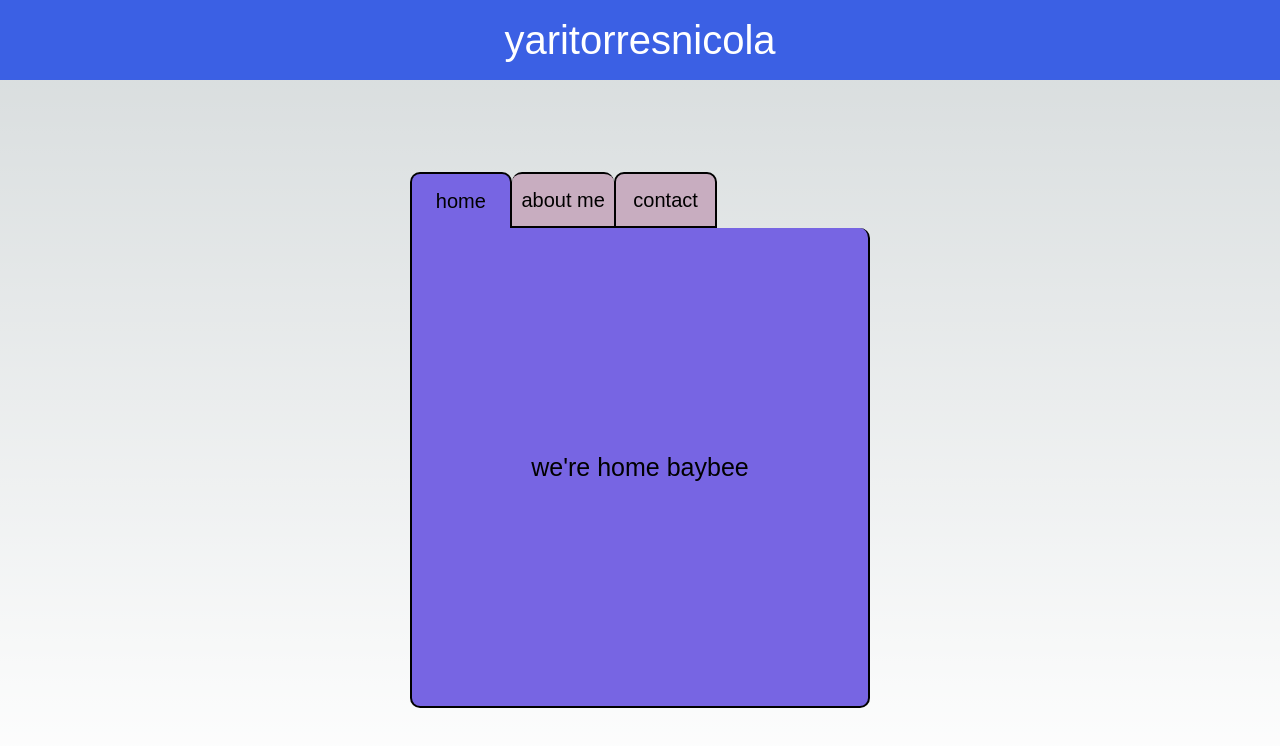
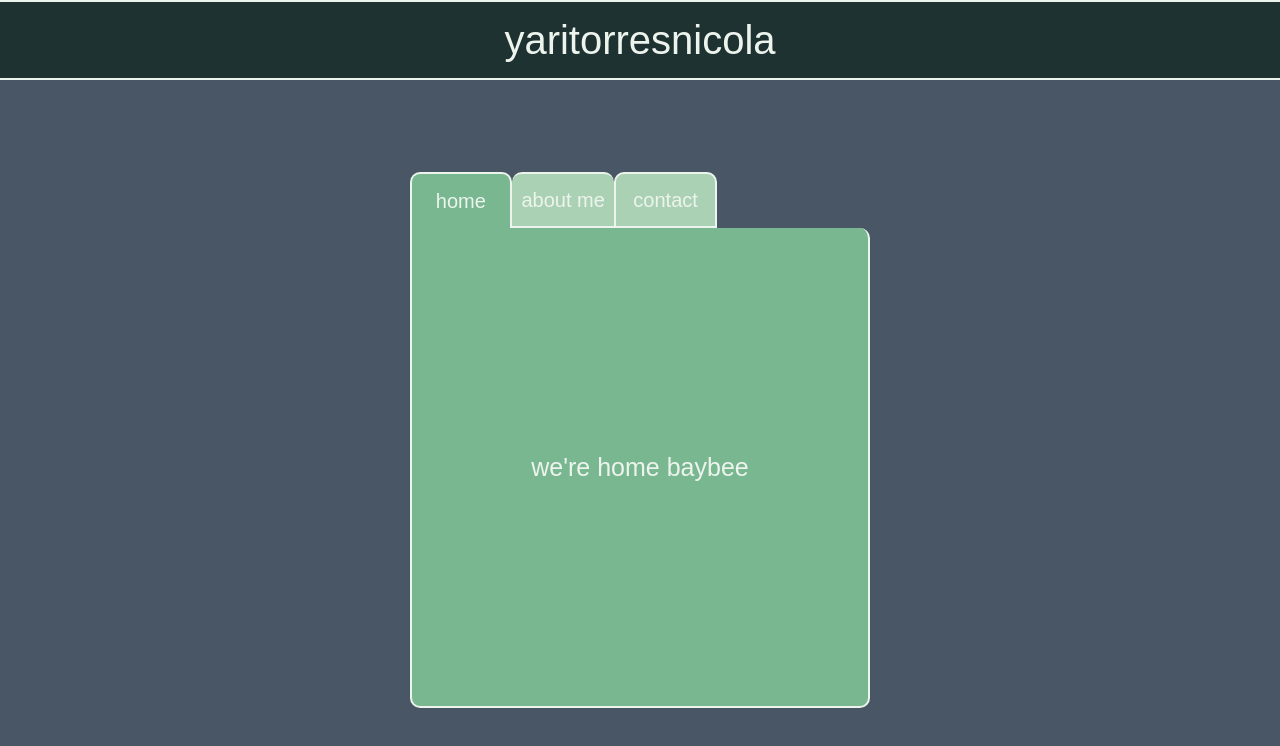
Before and after one commit to yaritorres/portfolio, a Next.js app: page / in a window 1280 px wide. Shown: the top 746 px of the page. Built offline with nearby package versions, Linux system fonts and the light colour scheme.

Commit message:
playing around with colors for tabs and bodies

```diff
--- a/app/components/TabMatrix.tsx
+++ b/app/components/TabMatrix.tsx
@@ -7,27 +7,21 @@ export default function TabMatrix() {
   const [activeTab, setActiveTab] = useState('home');
   const homeBodyStyles = {
     display: activeTab === 'home' ? 'flex' : 'none',
-    backgroundColor: activeTab === 'home' ? '#7765E3' : '#C8ADC0',
   }
   const homeHeaderStyles = {
     borderBottom: activeTab === 'home' ? 'none' : 'black solid 2px',
-    backgroundColor: activeTab === 'home' ? '#7765E3' : '#C8ADC0',
   }
   const aboutBodyStyles = {
     display: activeTab === 'about' ? 'block' : 'none',
-    backgroundColor: activeTab === 'about' ? '#7765E3' : '#C8ADC0',
   }
   const aboutHeaderStyles = {
     borderBottom: activeTab === 'about' ? 'none' : 'black solid 2px',
-    backgroundColor: activeTab === 'about' ? '#7765E3' : '#C8ADC0',
   }
   const contactBodyStyles = {
     display: activeTab === 'contact' ? 'flex' : 'none',
-    backgroundColor: activeTab === 'contact' ? '#7765E3' : '#C8ADC0',
   }
   const contactHeaderStyles = {
     borderBottom: activeTab === 'contact' ? 'none' : 'black solid 2px',
-    backgroundColor: activeTab === 'contact' ? '#7765E3' : '#C8ADC0',
   }
 
   const animateBodyText = {
@@ -36,8 +30,8 @@ export default function TabMatrix() {
   }
 
   const animateTabHeader = {
-    fadeColorIn: { backgroundColor: '#7765E3' },
-    fadeColorOut: { backgroundColor: '#C8ADC0' }
+    fadeColorIn: { backgroundColor: '#79B791', borderBottom: 'transparent' },
+    fadeColorOut: { backgroundColor: '#ABD1B5', borderBottom: 'solid 2px #EDF4ED' }
   }
 
   return (
@@ -45,7 +39,7 @@ export default function TabMatrix() {
       { /* HEADERS */ }
       <div className={styles.headerContainer}>
         <motion.div
-          animate={ activeTab === 'home' ? 'fadeIn' : 'fadeOut' }
+          animate={ activeTab === 'home' ? 'fadeColorIn' : 'fadeColorOut' }
           variants={animateTabHeader}
           transition={{ duration: 0.2 }}
           className={`${styles.homeHeader} ${styles.tabHeader}`}
--- a/app/styles/navbar.module.css
+++ b/app/styles/navbar.module.css
@@ -1,5 +1,7 @@
 .navbar {
-  background-color: #3B60E4;
+  background-color: #1E3231;
+  border-top: solid 2px #EDF4ED;
+  border-bottom: solid 2px #EDF4ED;
   max-width: 100vw;
   width: 100vw;
   height: 10vh;
@@ -9,7 +11,7 @@
   align-items: center;
   font-family: 'Atkinson Hyperlegible', sans-serif;
   font-size: 40px;
-  color: white;
+  color: #EDF4ED;
 }
 
 .nameContainer {
--- a/app/styles/page.module.css
+++ b/app/styles/page.module.css
@@ -1,3 +1,4 @@
 .main {
   min-height: 100vh;
+  background-color: #485665;
 }
--- a/app/styles/tabMatrix.module.css
+++ b/app/styles/tabMatrix.module.css
@@ -14,20 +14,20 @@
 }
 
 .tabHeader {
+  border: #EDF4ED solid 2px;
+  border-bottom: none;
+  color: #EDF4ED;
   height: 7vh;
   width: 8vw;
-}
-
-.homeHeader {
-  border: black solid 2px;
-  border-bottom: none;
-  border-radius: 10px 10px 0px 0px;
   display: flex;
   justify-content: center;
   align-items: center;
   font-family: 'Atkins Hyperlegible', sans-serif;
   font-size: 20px;
-  background-color: '#C8ADC0';
+}
+
+.homeHeader {
+  border-radius: 10px 10px 0px 0px;
 }
 
 .homeBody {
@@ -37,16 +37,9 @@
 }
 
 .aboutHeader {
-  border: black solid 2px;
-  border-bottom: none;
   border-left: transparent;
   border-right: transparent;
   border-radius: 10px 10px 0px 0px;
-  display: flex;
-  justify-content: center;
-  align-items: center;
-  font-family: 'Atkins Hyperlegible', sans-serif;
-  font-size: 20px;
 }
 
 .aboutImage {
@@ -56,14 +49,7 @@
 }
 
 .contactHeader {
-  border: black solid 2px;
-  border-bottom: none;
   border-radius: 10px 10px 0px 0px;
-  display: flex;
-  justify-content: center;
-  align-items: center;
-  font-family: 'Atkins Hyperlegible', sans-serif;
-  font-size: 20px;
 }
 
 .contactBody {
@@ -83,9 +69,11 @@
   display: flex;
   align-items: center;
   justify-content: center;
-  border: black solid 2px;
+  border: #EDF4ED solid 2px;
   border-top: none;
   border-radius: 0px 10px 10px 10px;
+  background-color: #79B791;
+  color: #EDF4ED;
   height: 60vh;
   width: 36vw;
   padding: 2%;
```
